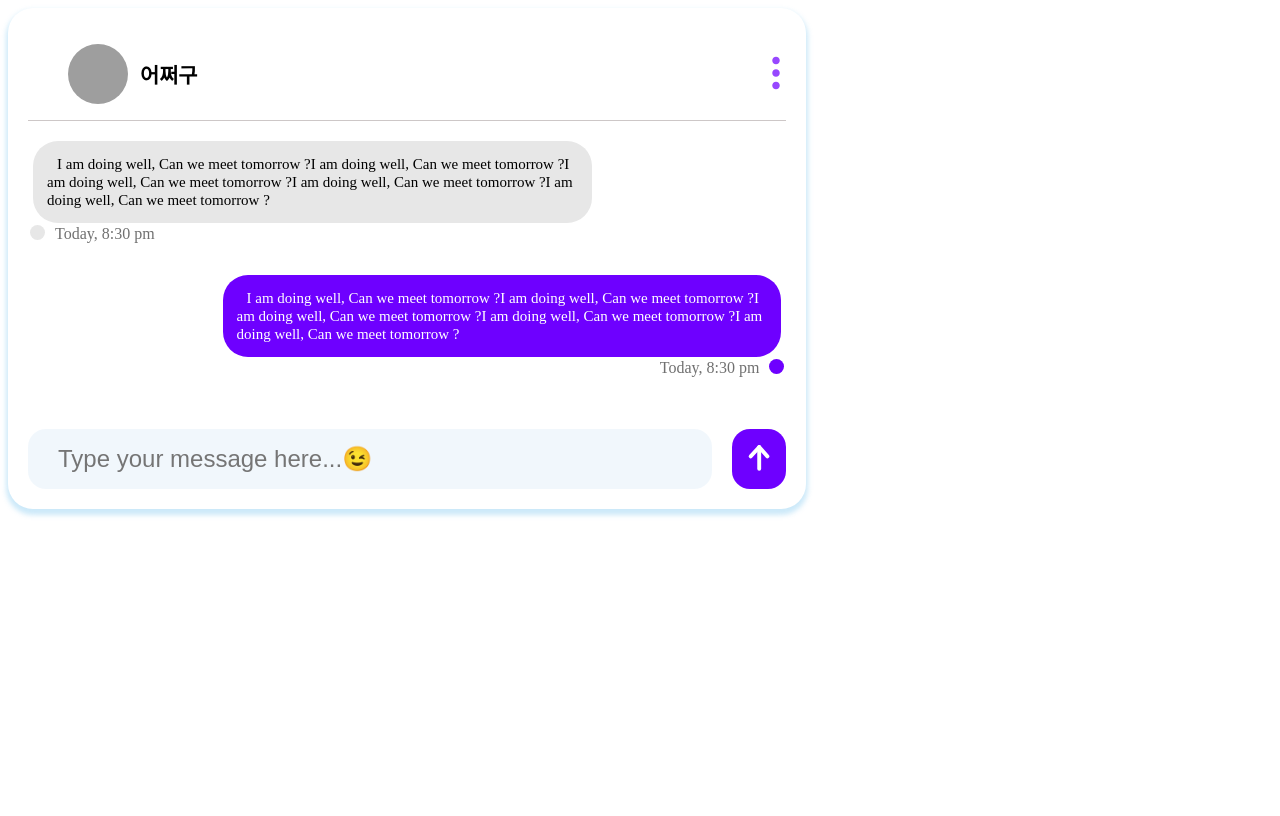
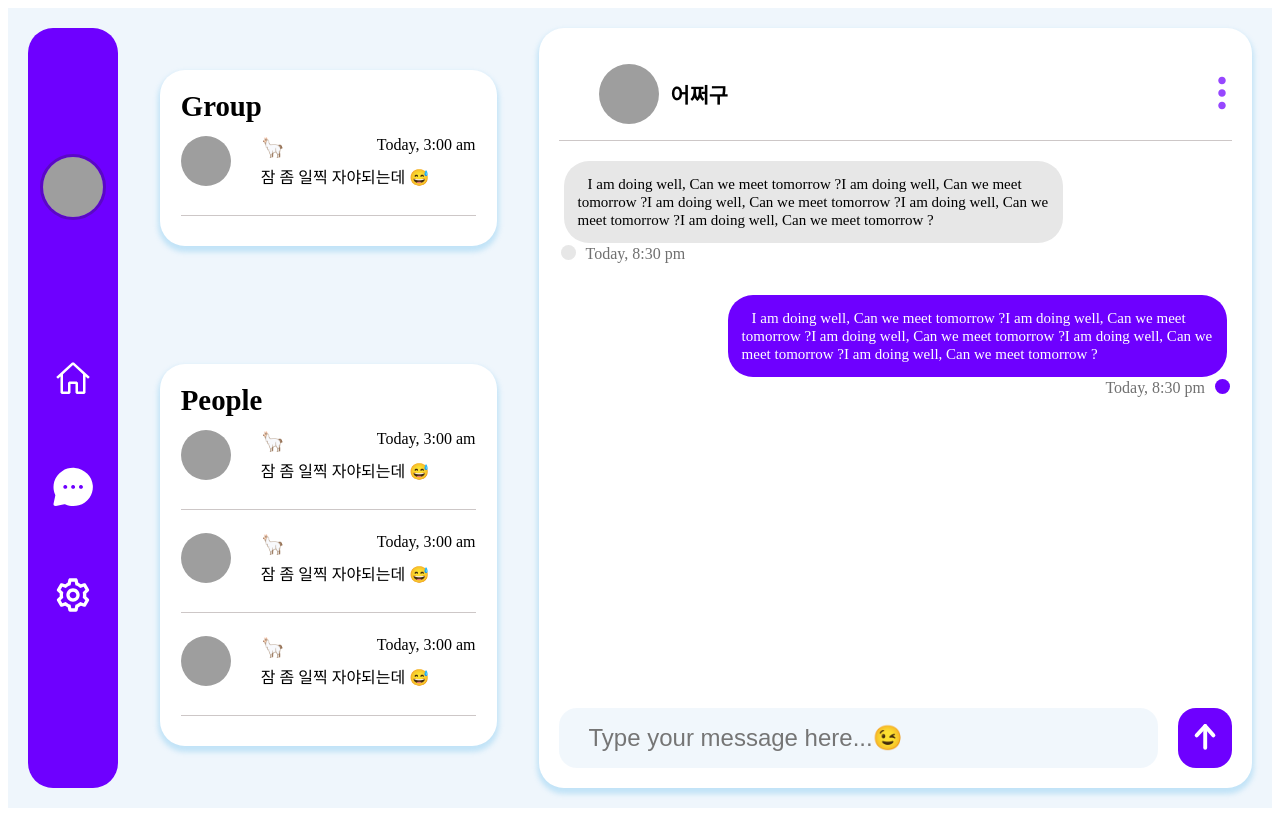
Before and after one commit to jio-ping/react-work, a React (Vite) app in the folder chatting/: page / in a window 1280 px wide. Built offline with nearby package versions, Linux system fonts and the light colour scheme; grey boxes are pictures that could not be loaded.

Commit message:
Feat : 채팅 페이지 마크업, 스타일링

```diff
--- a/chatting/src/App.jsx
+++ b/chatting/src/App.jsx
@@ -1,11 +1,11 @@
 import { createRoot } from "react-dom/client";
 import React from "react";
-import { Chatroom } from "./components/index.js";
+import { ChatPage } from "./components/index.js";
 
 function App() {
   return (
     <>
-      <Chatroom />
+      <ChatPage />
     </>
   );
 }
--- /dev/null
+++ b/chatting/src/components/ChatPage/ChatPage.jsx
@@ -0,0 +1,17 @@
+import { Chatroom, NavBar, ChatroomList } from "../index";
+import style from "./ChatPage.module.css";
+// import { string } from "prop-types";
+function ChatPage() {
+  return (
+    <div className={style.ChatPage}>
+      <NavBar />
+      <ChatroomList />
+      <Chatroom />
+    </div>
+  );
+}
+export default ChatPage;
+/*ChatPage.prototype = {
+  chatroom_id :"string",
+  sender: "string",
+};*/
--- /dev/null
+++ b/chatting/src/components/ChatPage/ChatPage.module.css
@@ -0,0 +1,8 @@
+.ChatPage {
+  display: flex;
+  gap: 42px;
+  justify-content: space-around;
+  padding: 20px;
+  height: 100%;
+  background: #eff6fc;
+}
--- a/chatting/src/components/index.js
+++ b/chatting/src/components/index.js
@@ -1,5 +1,6 @@
 export { default as NavBar } from "./NavBar/NavBar";
 export { default as Chatroom } from "./Chatroom/Chatroom";
+export { default as ChatPage } from "./ChatPage/ChatPage";
 export { default as A11yHidden } from "./A11yHidden/A11yHidden";
 export { default as ChatroomInfo } from "./ChatroomInfo/ChatroomInfo";
 export { default as ChatSummary } from "./ChatSummary/ChatSummary";
--- a/chatting/style.css
+++ b/chatting/style.css
@@ -1,4 +1,3 @@
 ::root {
   font-size: 10px;
-  background: #eff6fc;
 }
```
